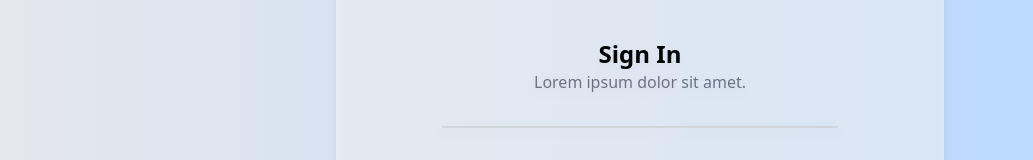
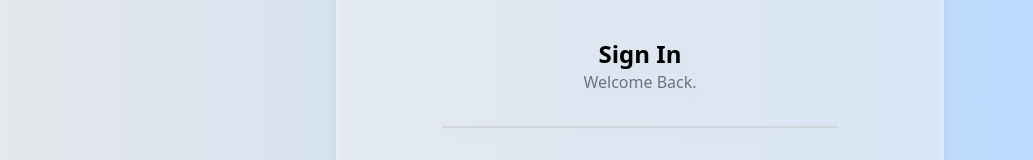
Before and after one commit to justdhit63/mapping-pdam, a React (Vite) app: page / in a window 1280 px wide. Shown: the part 154-314 px from the top of the page, without its empty margins (0-1033 px from the left). Built offline with nearby package versions, Linux system fonts and the light colour scheme.

Commit message:
fix some

```diff
--- a/src/pages/Form.jsx
+++ b/src/pages/Form.jsx
@@ -341,7 +341,7 @@ const Form = () => {
 
                 {/* Form Section */}
                 <div className="pt-16 pb-8">
-                    <h1 className="font-semibold text-2xl">Input Data Pelanggan Baru</h1>
+                    <h1 className="font-semibold text-2xl">Input Data Pelanggan Lama</h1>
                 </div>
                 <div className="bg-white p-8 rounded-2xl border border-gray-300 shadow-lg">
                     <form onSubmit={handleSubmit} className="flex flex-col justify-center w-full">
--- a/src/pages/Login.jsx
+++ b/src/pages/Login.jsx
@@ -42,7 +42,7 @@ const Login = () => {
                 <div className="w-full sm:w-3/4 lg:w-1/2 drop-shadow-lg mx-auto bg-white/50 rounded-4xl px-10 py-20 flex items-center justify-center">
                     <div className="w-full">
                         <h1 className='font-semibold text-2xl text-center'>Sign In</h1>
-                        <h5 className="text-gray-500 text-center">Lorem ipsum dolor sit amet.</h5>
+                        <h5 className="text-gray-500 text-center">Welcome Back.</h5>
                         <div className="border border-gray-300 my-8 w-3/4 mx-auto"></div>
                         {error && (
                             <div className="w-3/4 mx-auto mb-4 p-3 bg-red-100 border border-red-400 text-red-700 rounded-lg">
```
Also changed, not shown: 1 other file (tests, documents, lock files or other folders).
